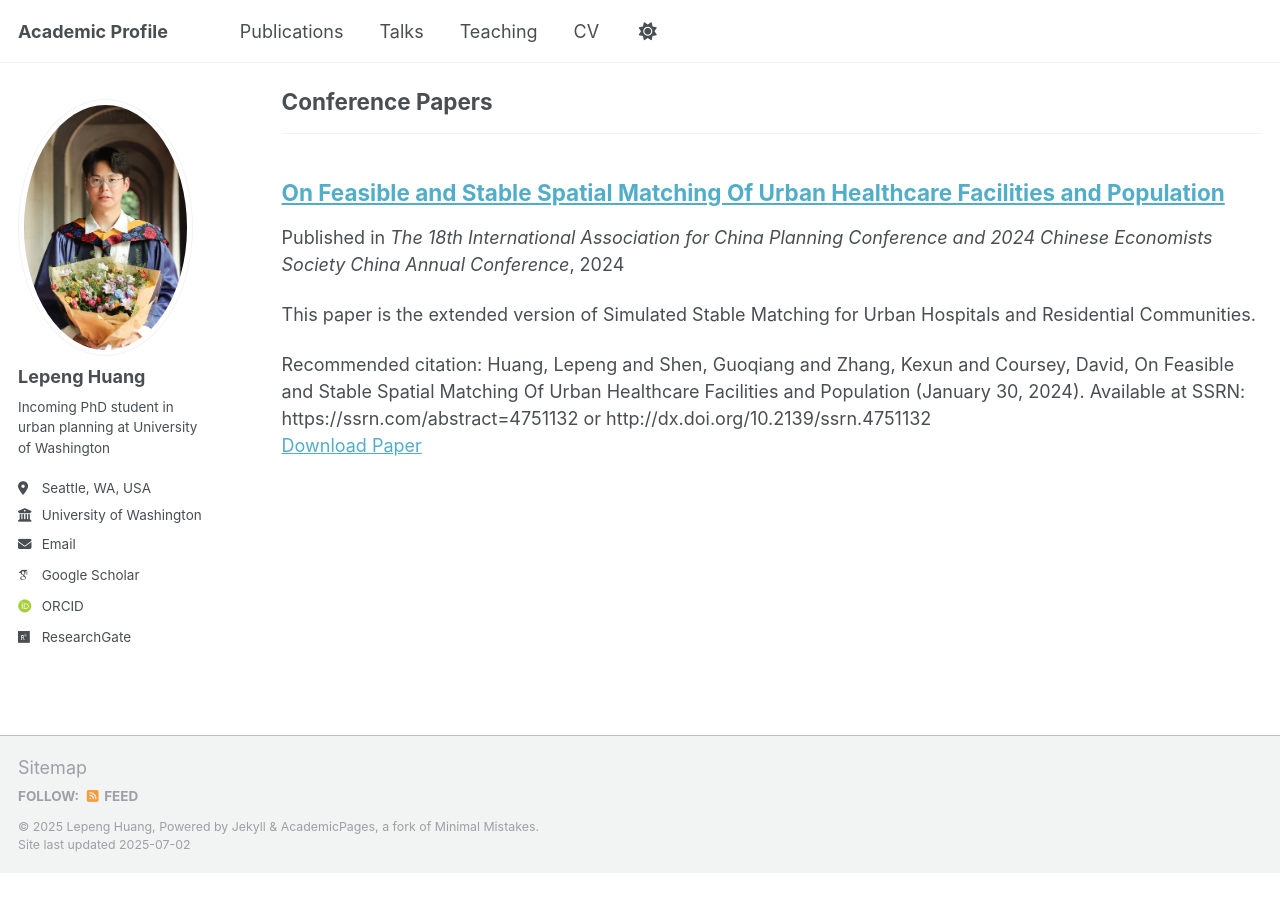
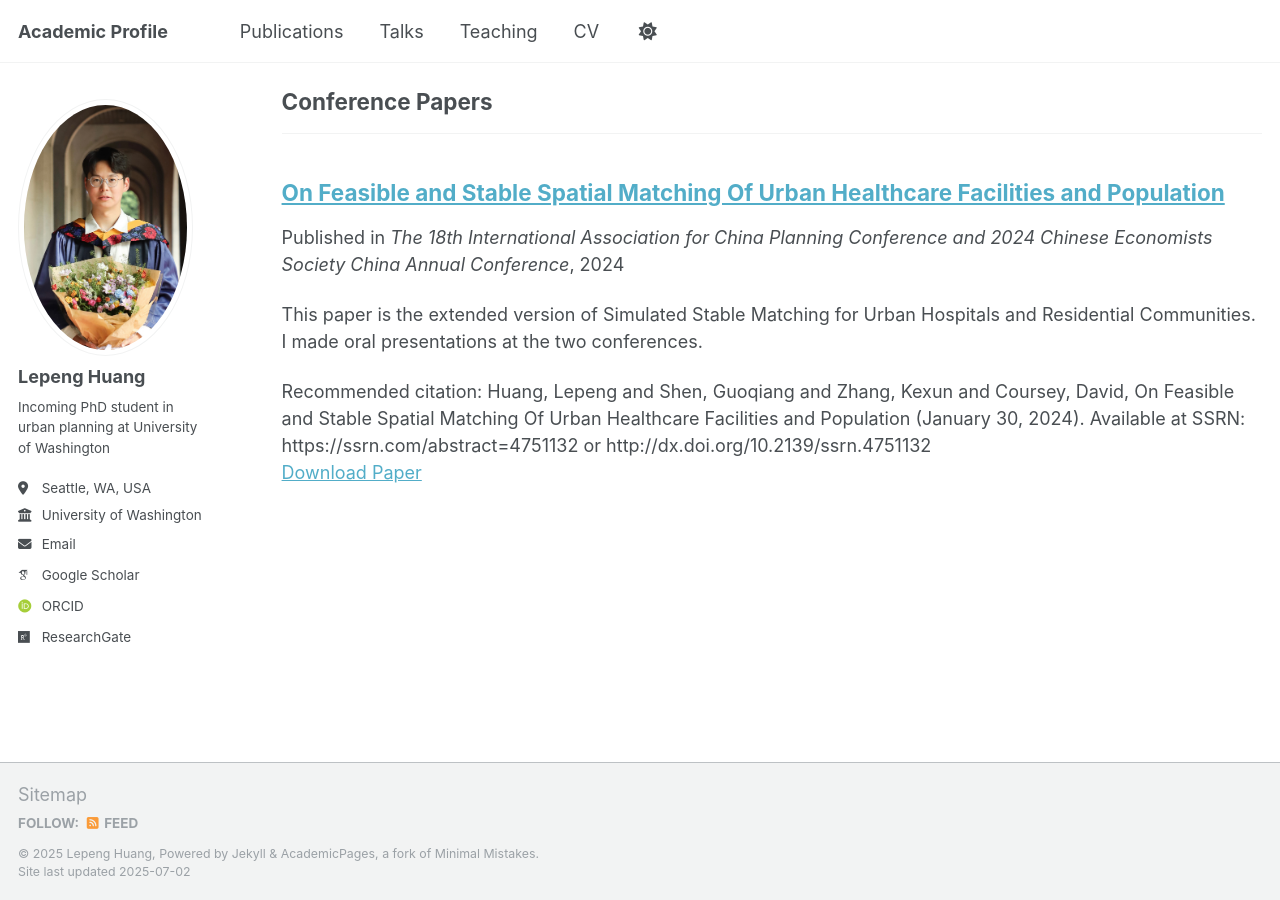
Before and after one commit to lepenghuang/lepenghuang.github.io, a Jekyll site: the page built from _pages/publications.html, in a window 1280 px wide and 900 px high, scrolled down 1194 px. Built offline with Jekyll 4.4.1, drawn with Linux system fonts in a browser that asks for light colours; some web fonts are replaced; a script that is not in the unit is left out; before the commit the page ends 2067 px from its top, so only the background shows below that.

Commit message:
Update On-Feasible-and-Stable-Spatial-Matching-Of-Urban-Healthcare-Facilities-and-Population.md

```diff
--- a/_publications/On-Feasible-and-Stable-Spatial-Matching-Of-Urban-Healthcare-Facilities-and-Population.md
+++ b/_publications/On-Feasible-and-Stable-Spatial-Matching-Of-Urban-Healthcare-Facilities-and-Population.md
@@ -3,7 +3,7 @@ title: "On Feasible and Stable Spatial Matching Of Urban Healthcare Facilities a
 collection: publications
 category: conferences
 permalink: /publication/On-Feasible-and-Stable-Spatial-Matching-Of-Urban-Healthcare-Facilities-and-Population
-excerpt: 'This paper is the extended version of Simulated Stable Matching for Urban Hospitals and Residential Communities.'
+excerpt: 'This paper is the extended version of Simulated Stable Matching for Urban Hospitals and Residential Communities. I made oral presentations at the two conferences.'
 date: 2024-01-30
 venue: 'The 18th International Association for China Planning Conference and 2024 Chinese Economists Society China Annual Conference'
 paperurl: 'https://papers.ssrn.com/sol3/papers.cfm?abstract_id=4751132'
```
